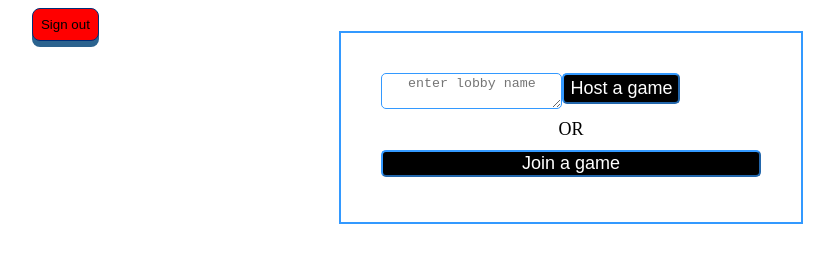
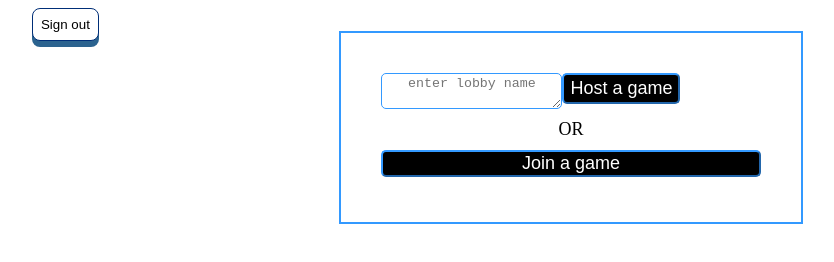
Before and after one commit to roach137/CaptionThis, a React app: page /mainmenu in a window 1280 px wide. Shown: the whole page, without its empty margins (69-903 px from the left). Built offline with nearby package versions, Linux system fonts and the light colour scheme; no server answers.

Commit message:
reverted styling change

```diff
--- a/src/frontend/style/pages/MainMenu.css
+++ b/src/frontend/style/pages/MainMenu.css
@@ -33,8 +33,7 @@ a {
     margin: auto;
     /* border-bottom-color: #002e77; */
     border-radius: 8px;
-    /* background-color: white; */
-    background-color: red;
+    background-color: white;
     /* border-bottom-width: 8px; */
   }
 }
```
